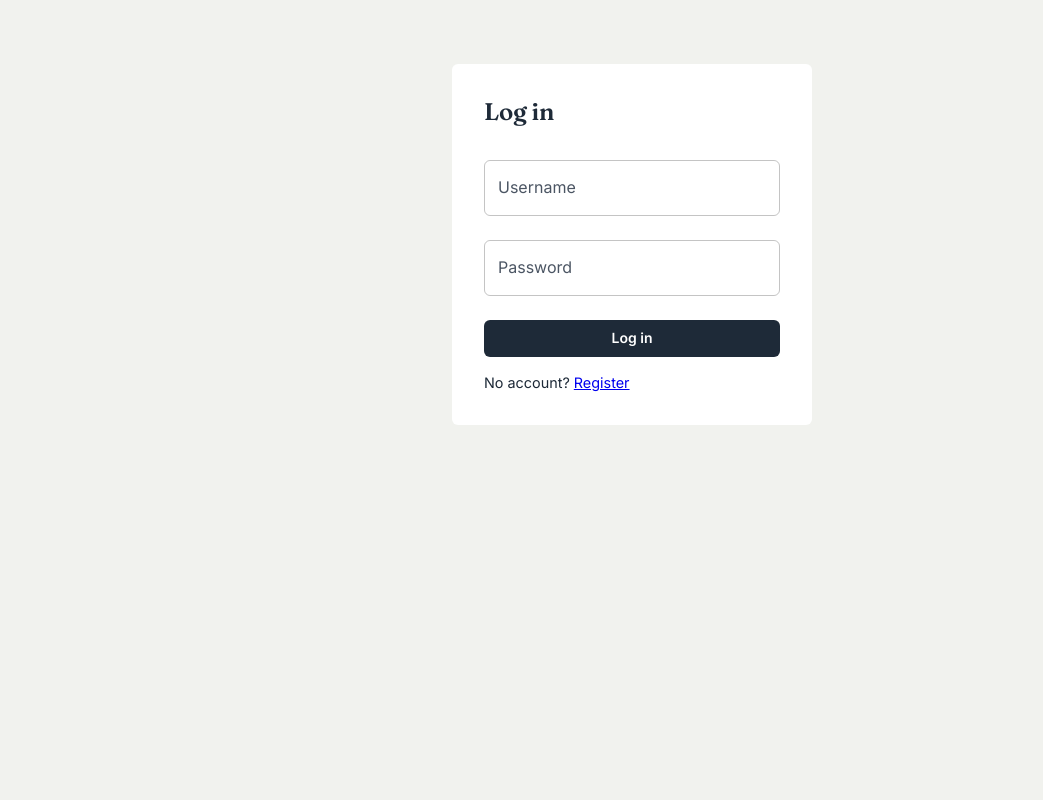
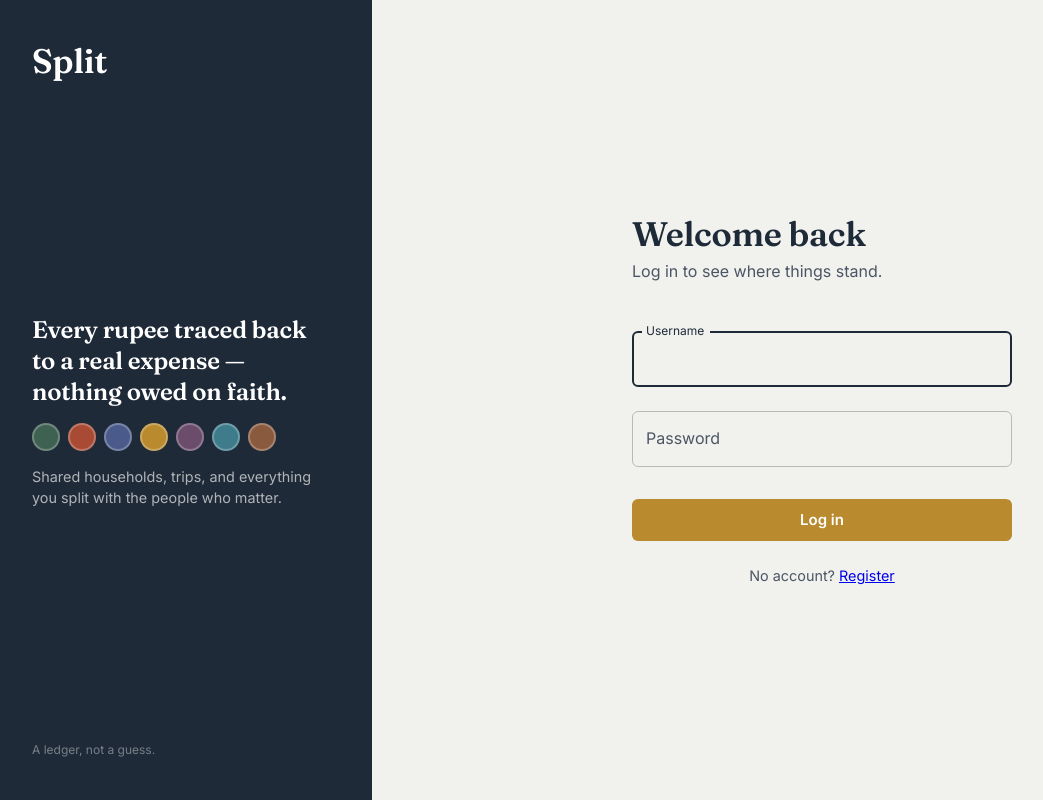
Before and after one commit to Dakshxd1/Split, a React (Vite) app in the folder frontend/: page /login in a window 1280 px wide. Shown: the whole page, without its empty margins (8-1051 px from the left). Built offline with nearby package versions, Linux system fonts and the light colour scheme; no server answers.

Commit message:
your message

```diff
--- /dev/null
+++ b/frontend/src/components/AuthLayout.tsx
@@ -0,0 +1,57 @@
+import { Box, Typography, Stack } from "@mui/material";
+import { avatarPalette } from "../theme";
+
+/**
+ * Shared shell for Login/Register. A full-height split layout: a branded
+ * ink panel on the left (with the same avatar-color dots used throughout
+ * the app for people, previewing the visual language before you've even
+ * logged in), and the actual form on a plain paper background on the
+ * right - so auth doesn't feel like a different, unstyled app bolted onto
+ * the real one.
+ */
+export default function AuthLayout({ title, subtitle, children }: { title: string; subtitle: string; children: React.ReactNode }) {
+  return (
+    <Box display="flex" minHeight="100vh">
+      <Box
+        sx={{
+          display: { xs: "none", md: "flex" },
+          flexDirection: "column",
+          justifyContent: "space-between",
+          width: 380,
+          flexShrink: 0,
+          bgcolor: "primary.main",
+          color: "#fff",
+          p: 5,
+        }}
+      >
+        <Typography variant="h4" sx={{ color: "#fff" }}>Split</Typography>
+
+        <Box>
+          <Typography variant="h5" sx={{ color: "#fff", mb: 2, lineHeight: 1.3 }}>
+            Every rupee traced back to a real expense — nothing owed on faith.
+          </Typography>
+          <Stack direction="row" spacing={1} mb={2}>
+            {avatarPalette.map((c) => (
+              <Box key={c} sx={{ width: 28, height: 28, borderRadius: "50%", bgcolor: c, border: "2px solid rgba(255,255,255,0.25)" }} />
+            ))}
+          </Stack>
+          <Typography variant="body2" sx={{ color: "rgba(255,255,255,0.65)" }}>
+            Shared households, trips, and everything you split with the people who matter.
+          </Typography>
+        </Box>
+
+        <Typography variant="caption" sx={{ color: "rgba(255,255,255,0.4)" }}>
+          A ledger, not a guess.
+        </Typography>
+      </Box>
+
+      <Box flex={1} display="flex" alignItems="center" justifyContent="center" bgcolor="background.default" p={3}>
+        <Box width="100%" maxWidth={380}>
+          <Typography variant="h4" mb={0.5}>{title}</Typography>
+          <Typography color="text.secondary" mb={4}>{subtitle}</Typography>
+          {children}
+        </Box>
+      </Box>
+    </Box>
+  );
+}
--- a/frontend/src/pages/LoginPage.tsx
+++ b/frontend/src/pages/LoginPage.tsx
@@ -1,7 +1,8 @@
 import { useState } from "react";
 import { useNavigate, Link } from "react-router-dom";
-import { Box, Button, TextField, Typography, Alert, Paper } from "@mui/material";
+import { Box, Button, TextField, Alert } from "@mui/material";
 import { useAuth } from "../context/AuthContext";
+import AuthLayout from "../components/AuthLayout";
 
 export default function LoginPage() {
   const { login } = useAuth();
@@ -26,21 +27,18 @@ export default function LoginPage() {
   }
 
   return (
-    <Box display="flex" justifyContent="center" mt={8}>
-      <Paper sx={{ p: 4, width: 360 }}>
-        <Typography variant="h5" mb={2}>Log in</Typography>
+    <AuthLayout title="Welcome back" subtitle="Log in to see where things stand.">
       <form onSubmit={handleSubmit}>
-          <TextField fullWidth label="Username" margin="normal" value={username} onChange={(e) => setUsername(e.target.value)} />
+        <TextField fullWidth label="Username" margin="normal" value={username} onChange={(e) => setUsername(e.target.value)} autoFocus />
         <TextField fullWidth label="Password" type="password" margin="normal" value={password} onChange={(e) => setPassword(e.target.value)} />
         {error && <Alert severity="error" sx={{ mt: 1 }}>{error}</Alert>}
-          <Button fullWidth variant="contained" type="submit" sx={{ mt: 2 }} disabled={busy}>
+        <Button fullWidth variant="contained" color="secondary" type="submit" size="large" sx={{ mt: 3 }} disabled={busy}>
           {busy ? "Logging in…" : "Log in"}
         </Button>
       </form>
-        <Typography variant="body2" mt={2}>
+      <Box mt={3} textAlign="center" color="text.secondary" fontSize="0.9rem">
         No account? <Link to="/register">Register</Link>
-        </Typography>
-      </Paper>
       </Box>
+    </AuthLayout>
   );
 }
--- a/frontend/src/pages/RegisterPage.tsx
+++ b/frontend/src/pages/RegisterPage.tsx
@@ -1,7 +1,8 @@
 import { useState } from "react";
 import { useNavigate, Link } from "react-router-dom";
-import { Box, Button, TextField, Typography, Alert, Paper } from "@mui/material";
+import { Box, Button, TextField, Alert } from "@mui/material";
 import { useAuth } from "../context/AuthContext";
+import AuthLayout from "../components/AuthLayout";
 
 export default function RegisterPage() {
   const { register } = useAuth();
@@ -26,23 +27,20 @@ export default function RegisterPage() {
   }
 
   return (
-    <Box display="flex" justifyContent="center" mt={8}>
-      <Paper sx={{ p: 4, width: 360 }}>
-        <Typography variant="h5" mb={2}>Create account</Typography>
+    <AuthLayout title="Create your account" subtitle="One account, every group you split with.">
       <form onSubmit={handleSubmit}>
-          <TextField fullWidth label="Display name" margin="normal" value={form.displayName} onChange={(e) => setForm({ ...form, displayName: e.target.value })} />
+        <TextField fullWidth label="Display name" margin="normal" value={form.displayName} onChange={(e) => setForm({ ...form, displayName: e.target.value })} autoFocus />
         <TextField fullWidth label="Username" margin="normal" value={form.username} onChange={(e) => setForm({ ...form, username: e.target.value })} />
         <TextField fullWidth label="Email" margin="normal" value={form.email} onChange={(e) => setForm({ ...form, email: e.target.value })} />
         <TextField fullWidth label="Password" type="password" margin="normal" value={form.password} onChange={(e) => setForm({ ...form, password: e.target.value })} />
         {error && <Alert severity="error" sx={{ mt: 1 }}>{error}</Alert>}
-          <Button fullWidth variant="contained" type="submit" sx={{ mt: 2 }} disabled={busy}>
+        <Button fullWidth variant="contained" color="secondary" type="submit" size="large" sx={{ mt: 3 }} disabled={busy}>
           {busy ? "Creating…" : "Create account"}
         </Button>
       </form>
-        <Typography variant="body2" mt={2}>
+      <Box mt={3} textAlign="center" color="text.secondary" fontSize="0.9rem">
         Already have an account? <Link to="/login">Log in</Link>
-        </Typography>
-      </Paper>
       </Box>
+    </AuthLayout>
   );
 }
```
Also changed, not shown: 1 other file (tests, documents, lock files or other folders). Lines whose indentation alone changed are shown as unchanged.
